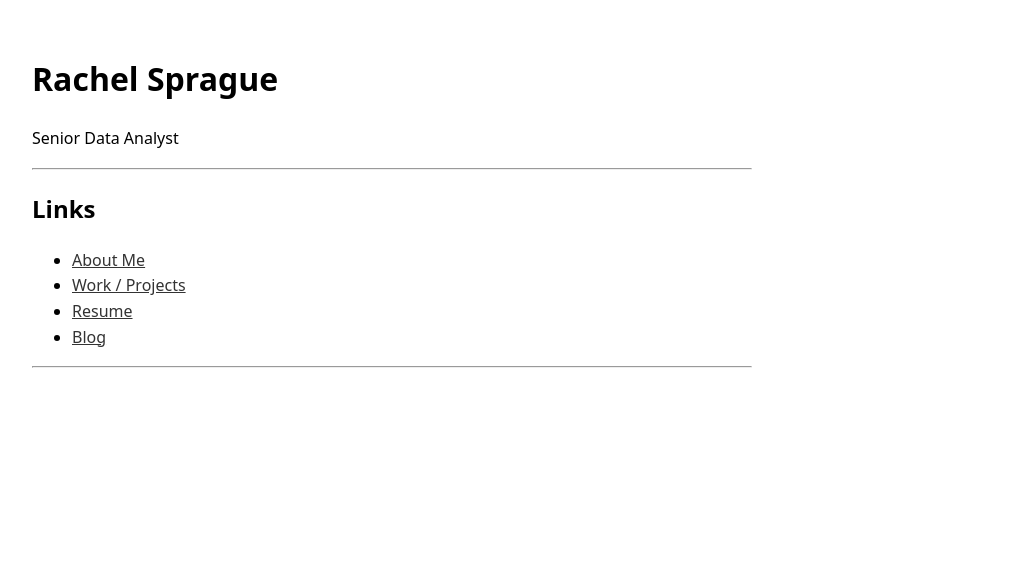
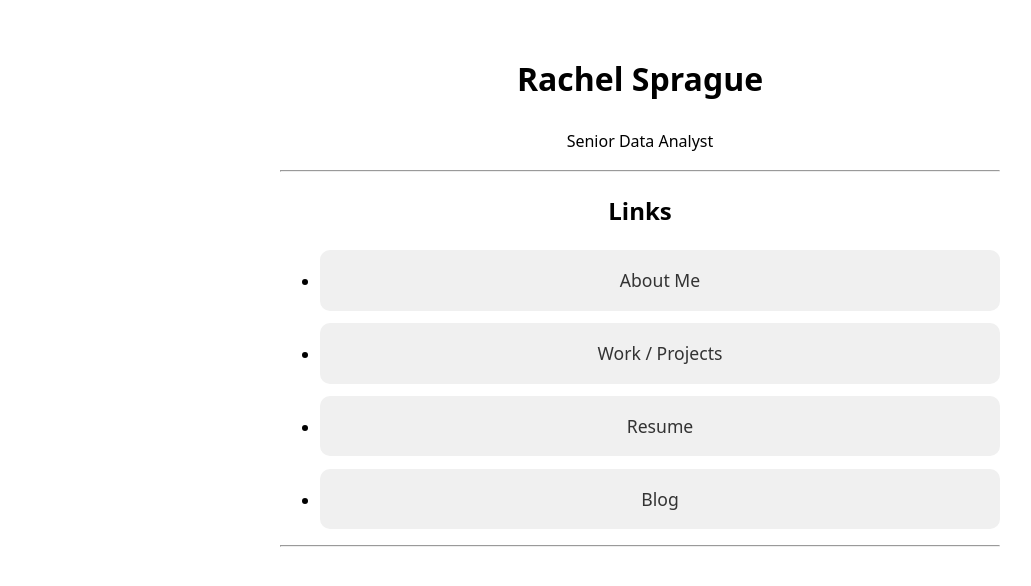
Before and after one commit to rachelsprague/rachelsprague.com, a Jekyll site: the page built from index.md, in a window 1280 px wide. Shown: the top 586 px of the page, without its empty margins (0-1031 px from the left). Built offline with Jekyll 4.4.1, drawn with Linux system fonts in a browser that asks for light colours.

Commit message:
Enhance CSS for layout and link styling
Added styles for centered layout, link buttons, and responsive design.

```diff
--- a/assets/css/style.css
+++ b/assets/css/style.css
@@ -3,18 +3,42 @@ body {
   line-height: 1.6;
   margin: 0;
   padding: 2rem;
-  max-width: 720px;
+  text-align: center; /* center landing page content */
+  background: #fff; /* optional, keep clean */
 }
 
+/* Centered main container with max width */
 main {
   margin: 0 auto;
+  max-width: 600px; /* landing page / content max width */
+  width: 90%;       /* responsive for small screens */
 }
 
+/* Landing page / Linktree-style links */
 a {
   color: #333;
-  text-decoration: underline;
+  text-decoration: none;       /* no underline for button look */
+  display: block;              /* stack links vertically */
+  margin: 0.8rem 0;            /* space between links */
+  padding: 0.8rem 1.5rem;      /* slightly bigger clickable area */
+  background: #f0f0f0;         /* subtle button look */
+  border-radius: 10px;
+  transition: background 0.2s, transform 0.2s;
+  font-weight: 500;
 }
 
+a:hover {
+  background: #e0e0e0;
+  transform: scale(1.02);      /* subtle hover pop */
+}
+
+/* Headings */
+h1 {
+  font-size: 2rem;
+  margin-bottom: 1.5rem;
+}
+
+/* Blog / article pages */
 article h1 {
   font-size: 1.8rem;
   margin-bottom: 0.5rem;
@@ -24,3 +48,15 @@ article p em {
   color: #666;
   font-size: 0.9rem;
 }
+
+/* Optional responsive tweaks for larger screens */
+@media screen and (min-width: 1024px) {
+  main {
+    max-width: 720px; /* wider container for desktop */
+  }
+
+  a {
+    padding: 1rem 2rem; /* bigger buttons for desktop */
+    font-size: 1.1rem;
+  }
+}
```
